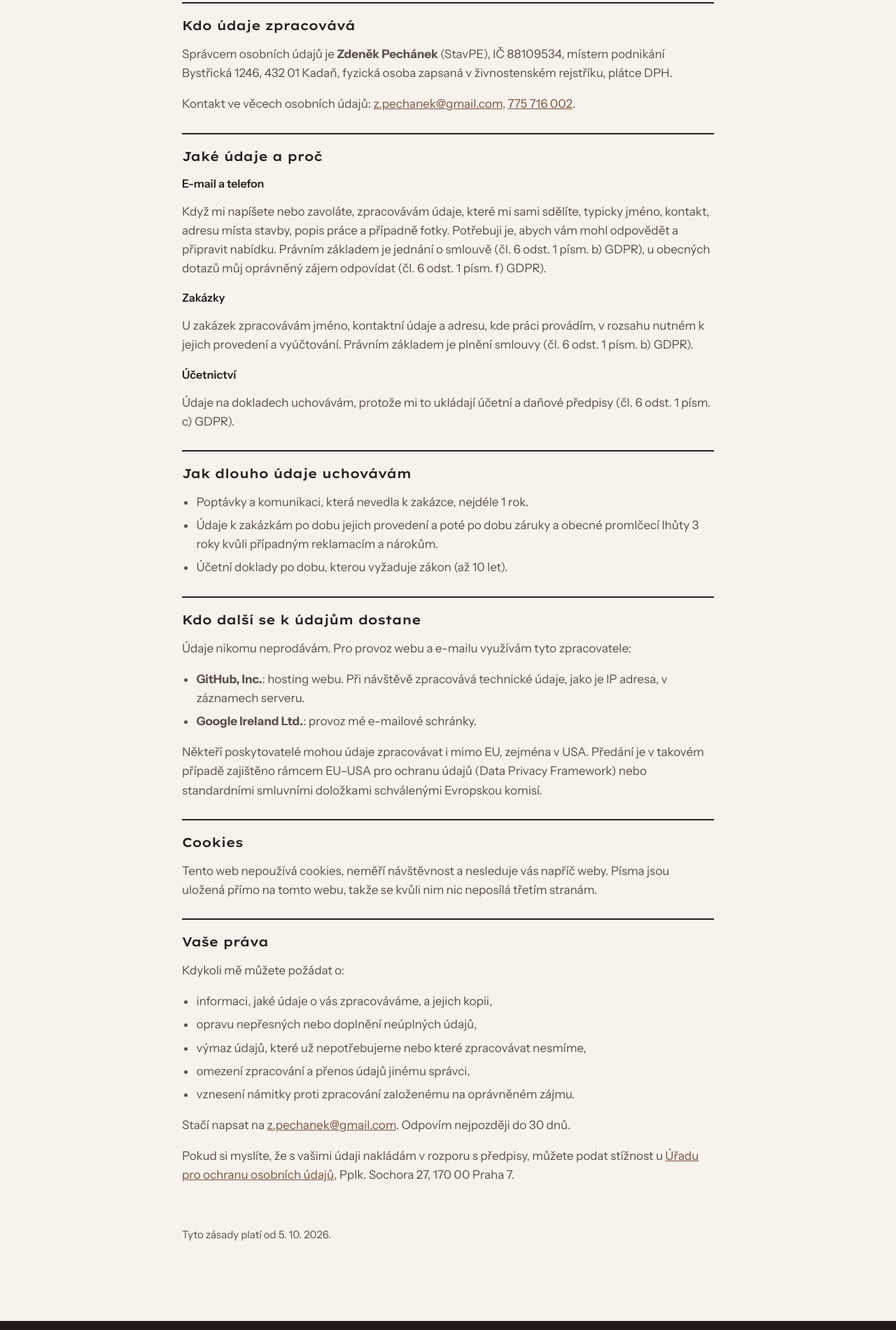
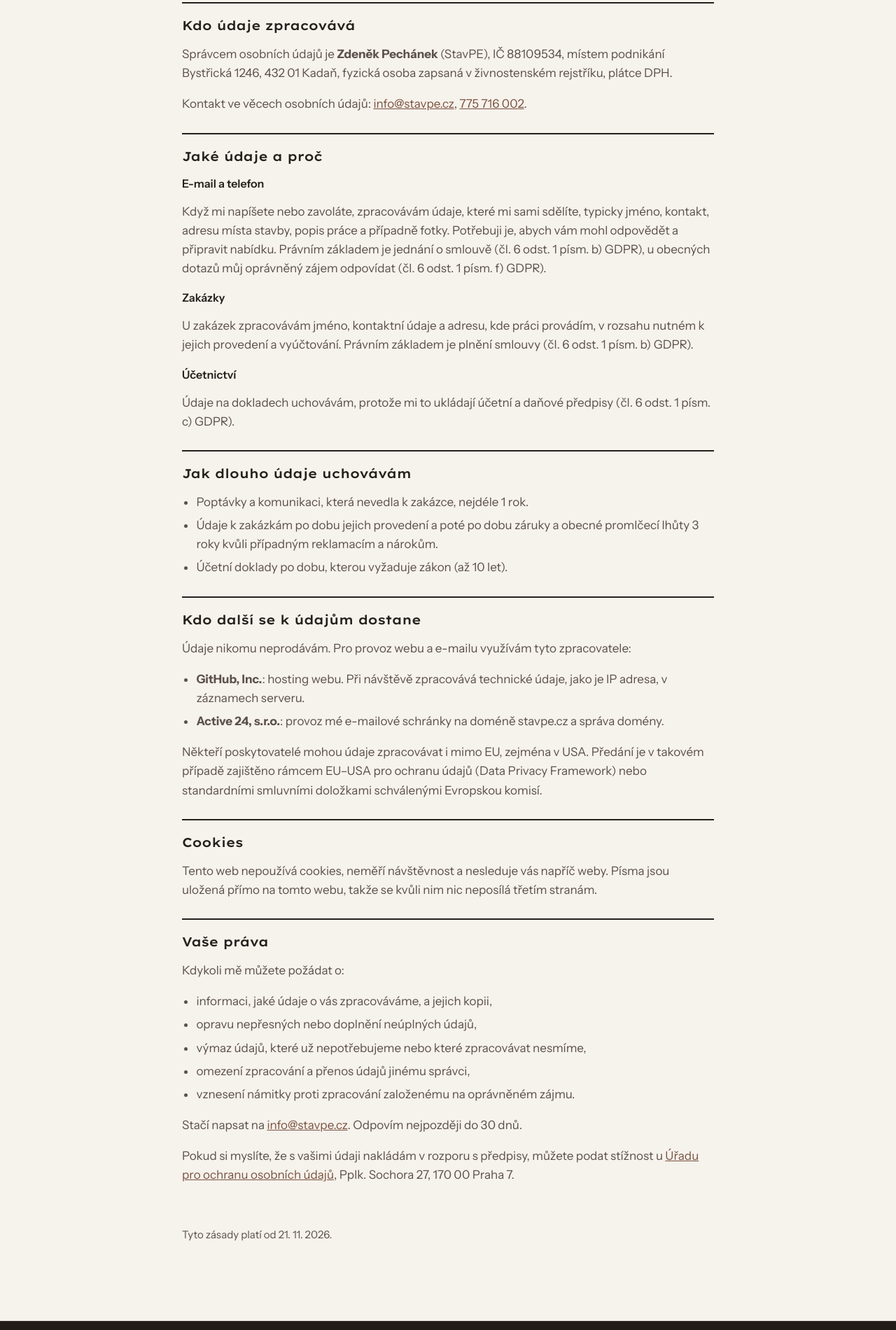
Before and after one commit to patrikfanta-cze/stavpe-web, a plain HTML site: page ochrana-osobnich-udaju.html in a window 1280 px wide. Shown: the part 420-2320 px from the top of the page at 70% size. Drawn offline with Linux system fonts and the light colour scheme.

Commit message:
Kontaktní e-mail info@stavpe.cz, v zásadách Active 24 místo Googlu
Co-Authored-By: Claude Opus 5.5 <noreply@anthropic.com>

```diff
--- a/ochrana-osobnich-udaju.html
+++ b/ochrana-osobnich-udaju.html
@@ -50,7 +50,7 @@
     <section>
       <h2>Kdo údaje zpracovává</h2>
       <p>Správcem osobních údajů je <strong>Zdeněk Pechánek</strong> (StavPE), IČ 88109534, místem podnikání Bystřická 1246, 432 01 Kadaň, fyzická osoba zapsaná v živnostenském rejstříku, plátce DPH.</p>
-      <p>Kontakt ve věcech osobních údajů: <a href="mailto:z.pechanek@gmail.com">z.pechanek@gmail.com</a>, <a href="tel:+420775716002">775 716 002</a>.</p>
+      <p>Kontakt ve věcech osobních údajů: <a href="mailto:info@stavpe.cz">info@stavpe.cz</a>, <a href="tel:+420775716002">775 716 002</a>.</p>
     </section>
 
     <section>
@@ -77,7 +77,7 @@
       <p>Údaje nikomu neprodávám. Pro provoz webu a e-mailu využívám tyto zpracovatele:</p>
       <ul>
         <li><strong>GitHub, Inc.</strong>: hosting webu. Při návštěvě zpracovává technické údaje, jako je IP adresa, v záznamech serveru.</li>
-        <li><strong>Google Ireland Ltd.</strong>: provoz mé e-mailové schránky.</li>
+        <li><strong>Active 24, s.r.o.</strong>: provoz mé e-mailové schránky na doméně stavpe.cz a správa domény.</li>
       </ul>
       <p>Někteří poskytovatelé mohou údaje zpracovávat i mimo EU, zejména v USA. Předání je v takovém případě zajištěno rámcem EU–USA pro ochranu údajů (Data Privacy Framework) nebo standardními smluvními doložkami schválenými Evropskou komisí.</p>
     </section>
@@ -97,11 +97,11 @@
         <li>omezení zpracování a přenos údajů jinému správci,</li>
         <li>vznesení námitky proti zpracování založenému na oprávněném zájmu.</li>
       </ul>
-      <p>Stačí napsat na <a href="mailto:z.pechanek@gmail.com">z.pechanek@gmail.com</a>. Odpovím nejpozději do 30 dnů.</p>
+      <p>Stačí napsat na <a href="mailto:info@stavpe.cz">info@stavpe.cz</a>. Odpovím nejpozději do 30 dnů.</p>
       <p>Pokud si myslíte, že s vašimi údaji nakládám v rozporu s předpisy, můžete podat stížnost u <a href="https://uoou.gov.cz" target="_blank" rel="noopener">Úřadu pro ochranu osobních údajů</a>, Pplk. Sochora 27, 170 00 Praha 7.</p>
     </section>
 
-    <p class="date">Tyto zásady platí od 5. 10. 2026.</p>
+    <p class="date">Tyto zásady platí od 21. 11. 2026.</p>
   </div>
 </main>
 
```
Also changed, not shown: index.html (+3 -3 lines), reklamace.html (+1 -1 lines), 1 other file.
